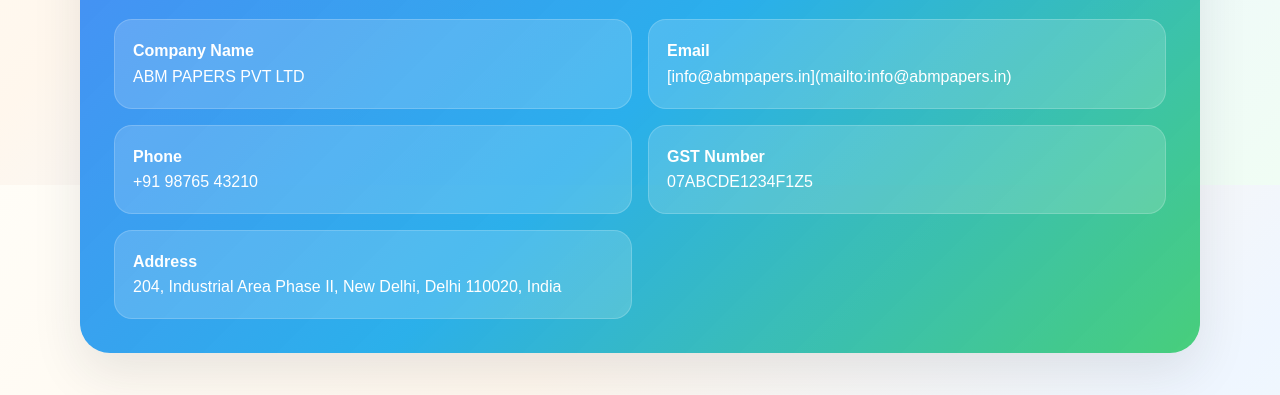
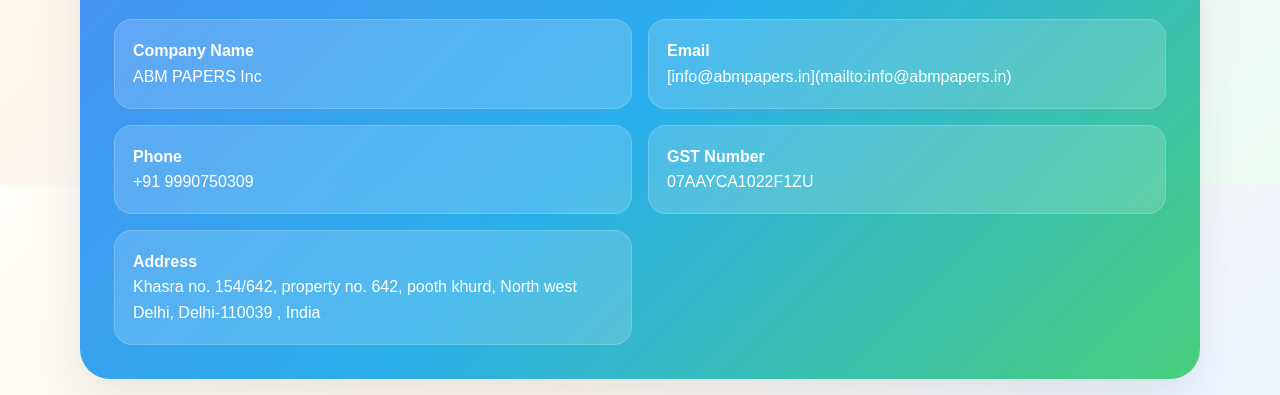
Before and after one commit to sagar8447874477/ABM-PAPERS, a plain HTML site: page index.html in a window 1280 px wide. Shown: the part 2215-2610 px from the top of the page. Drawn offline with Linux system fonts and the light colour scheme.

Commit message:
Update index.html

```diff
--- a/index.html
+++ b/index.html
@@ -514,7 +514,7 @@
           <div class="contact-details">
             <div class="contact-item">
               <strong>Company Name</strong><br />
-              ABM PAPERS PVT LTD
+              ABM PAPERS Inc
             </div>
             <div class="contact-item">
               <strong>Email</strong><br />
@@ -522,15 +522,15 @@
             </div>
             <div class="contact-item">
               <strong>Phone</strong><br />
-              +91 98765 43210
+              +91 9990750309
             </div>
             <div class="contact-item">
               <strong>GST Number</strong><br />
-              07ABCDE1234F1Z5
+              07AAYCA1022F1ZU
             </div>
             <div class="contact-item">
               <strong>Address</strong><br />
-              204, Industrial Area Phase II, New Delhi, Delhi 110020, India
+              Khasra no. 154/642, property no. 642, pooth khurd, North west Delhi, Delhi-110039 , India
             </div>
           </div>
         </div>
```
